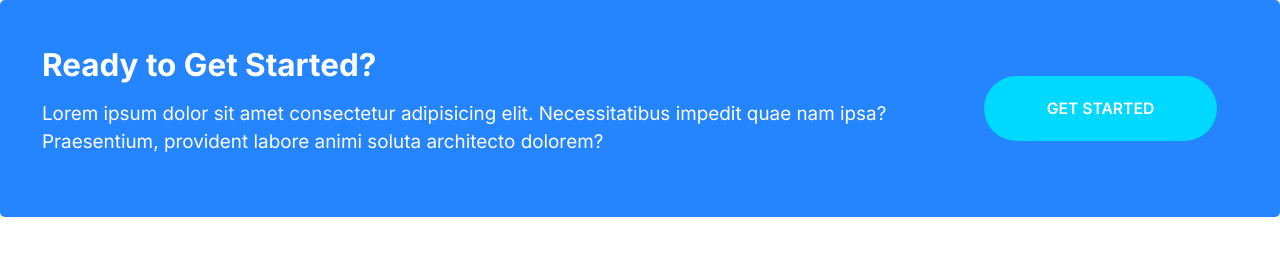
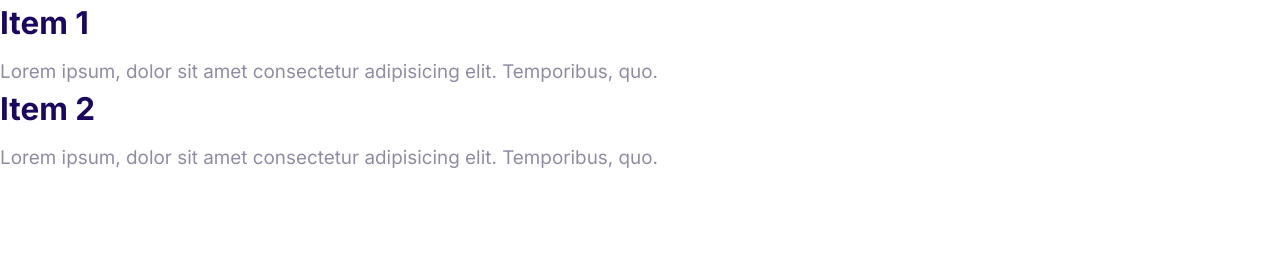
Before and after one commit to jesiallen/codeWithMosh-Moshify-HTML-CSS, a plain HTML site: page index.html in a window 1280 px wide. Drawn offline with Linux system fonts and the light colour scheme.

Commit message:
Created collapsible item. Chevron color is wrong.

```diff
--- a/css/styles.css
+++ b/css/styles.css
@@ -464,3 +464,31 @@ a {
     margin: 0 2rem;
   }
 }
+
+/* Collapsibles */
+.collapsible__header {
+  display: flex;
+  justify-content: space-between;
+}
+.collapsible__heading {
+  margin-top: 0;
+  font-size: 3rem;
+}
+.collapsible__chevron {
+  transform: rotate(-90deg);
+  transition: transform 0.3s;
+}
+.collapsible__content {
+  max-height: 0;
+  overflow: hidden;
+  opacity: 0;
+  transition: all 0.3s;
+}
+.collapsible--expanded .collapsible__chevron {
+  transform: rotate(0);
+}
+.collapsible--expanded .collapsible__content {
+  display: block;
+  max-height: 100vh;
+  opacity: 1;
+}
--- a/index.html
+++ b/index.html
@@ -15,18 +15,30 @@
     <link rel="stylesheet" href="css/styles.css" />
   </head>
   <body>
-    <div class="callout callout--primary">
-      <div class="grid grid--1x2">
-        <div class="callout__content">
-          <h2 class="callout__heading">Ready to Get Started?</h2>
-          <p>
-            Lorem ipsum dolor sit amet consectetur adipisicing elit.
-            Necessitatibus impedit quae nam ipsa? Praesentium, provident labore
-            animi soluta architecto dolorem?
-          </p>
-        </div>
-        <a href="#" class="btn btn--secondary btn--stretched">Get Started</a>
+    <div class="collapsible collapsible--expanded">
+      <header class="collapsible__header">
+        <h2 class="collapsible__heading">Item 1</h2>
+        <svg class="icon icon--white collapsible__chevron">
+          <use xlink:href="images/sprite.svg#chevron"></use>
+        </svg>
+      </header>
+      <div class="collapsible__content">
+        Lorem ipsum, dolor sit amet consectetur adipisicing elit. Temporibus,
+        quo.
       </div>
     </div>
+    <div class="collapsible collapsible--expanded">
+      <header class="collapsible__header">
+        <h2 class="collapsible__heading">Item 2</h2>
+        <svg class="icon icon--white collapsible__chevron">
+          <use xlink:href="images/sprite.svg#chevron"></use>
+        </svg>
+      </header>
+      <div class="collapsible__content">
+        Lorem ipsum, dolor sit amet consectetur adipisicing elit. Temporibus,
+        quo.
+      </div>
+    </div>
+    <script src="js/main.js"></script>
   </body>
 </html>
--- /dev/null
+++ b/js/main.js
@@ -0,0 +1,6 @@
+const collapsibles = document.querySelectorAll(".collapsible");
+collapsibles.forEach((item) =>
+  item.addEventListener("click", function () {
+    this.classList.toggle("collapsible--expanded");
+  })
+);
```
Also changed, not shown: components/collapsible.html (added, +22 -0 lines).
